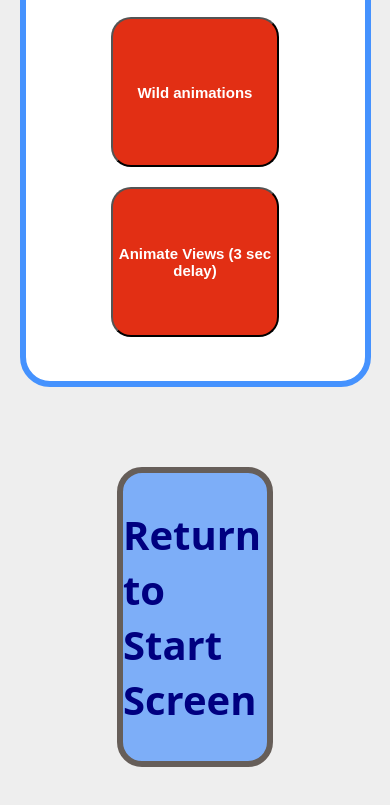
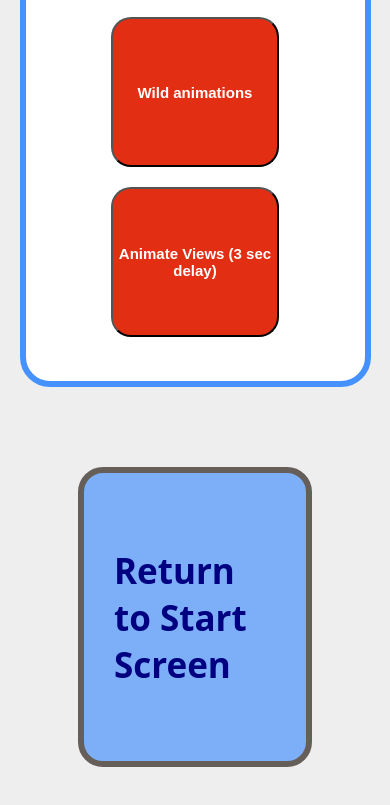
Before and after one commit to shalevwiden/blurbifysite, a website: page templates/swiden.html in a window 390 px wide. Shown: the part 3099-3904 px from the top of the page. Drawn offline with nearby package versions, Linux system fonts and the light colour scheme.

Commit message:
Made the return home button better

```diff
--- a/src/scss/_bodytext.scss
+++ b/src/scss/_bodytext.scss
@@ -915,6 +915,7 @@ body {
       .linkdiv {
         width: 100%;
         height: 300px;
+        padding: 30px;
 
         @include flexcol;
         border: 6px solid #665e59ff;
@@ -929,6 +930,15 @@ body {
           color: white;
           border: 6px solid #d50303ff;
         }
+      }
+      @media (max-width: 1000px) {
+        .linkdiv {
+          font-size: 35px;
+        }
+      }
+      @media (max-width: 600px) {
+        font-size: 32px;
+        width: 60%;
       }
     }
     div.flyingimagesdiv {
```
Also changed, not shown: static/css/main.css, 1 other file.
